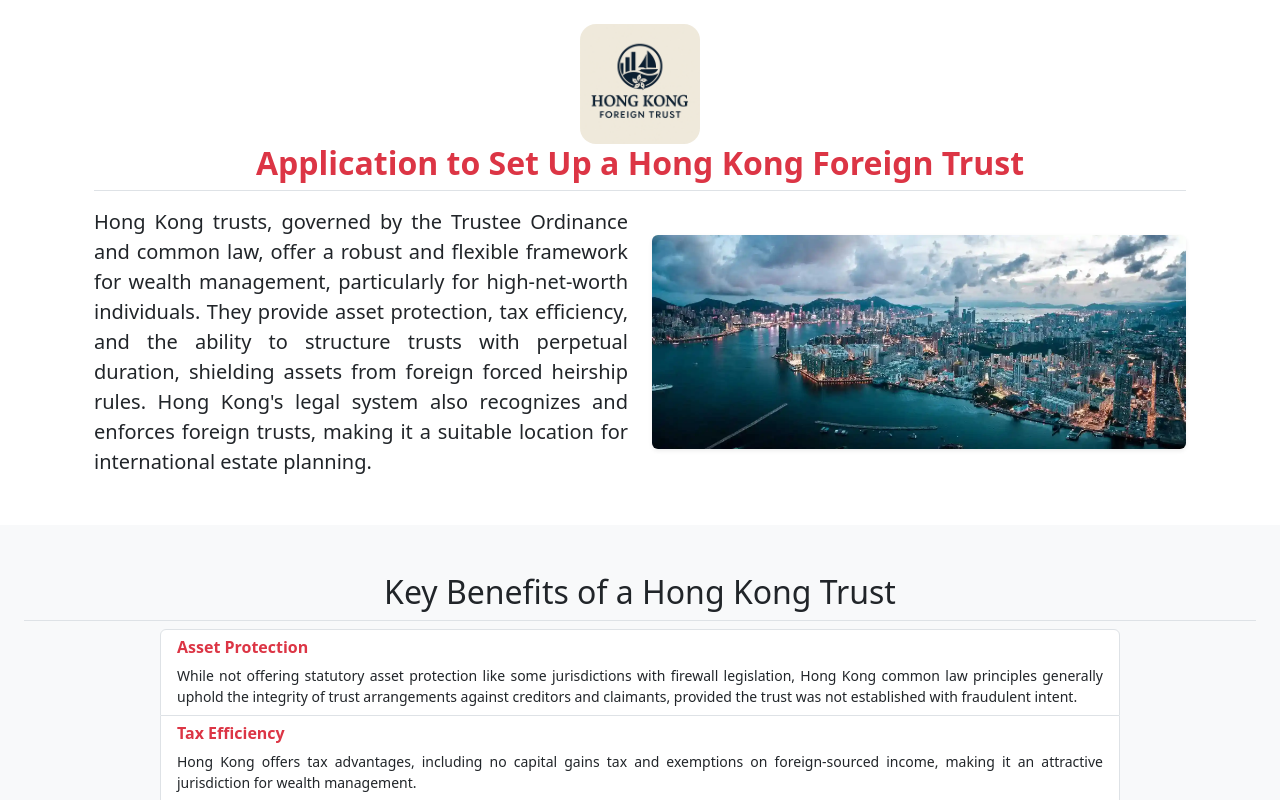
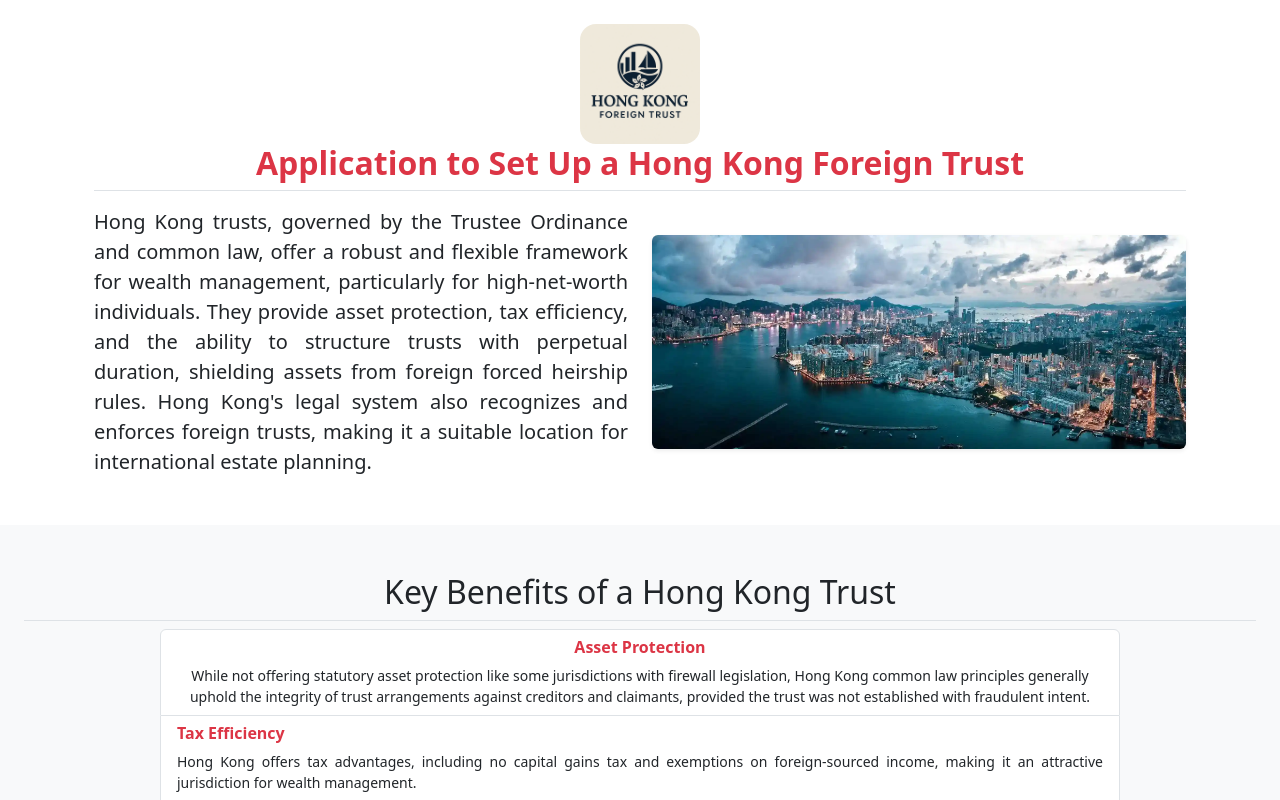
Before and after one commit to WhitelightningDev/hongkongtrust, an Angular app: page / in a window 1280 px wide. Shown: the top 800 px of the page. Built offline with nearby package versions, Linux system fonts and the light colour scheme.

Commit message:
`Update welcomepage.html: center asset protection text and adjust alignment`

```diff
--- a/src/app/pages/welcomepage/welcomepage.html
+++ b/src/app/pages/welcomepage/welcomepage.html
@@ -38,8 +38,8 @@
   <div class="d-flex flex-column flex-md-row  gap-4  align-items-center justify-content-center w-100">
     <div class="list-group mb-3 w-100" style="max-width: 960px;">
       <div class="list-group-item">
-        <h6 class="mb-2 fw-bold text-danger">Asset Protection</h6>
-        <p class="mb-0 small" style="text-align: justify;">
+        <h6 class="mb-2 fw-bold text-center text-danger">Asset Protection</h6>
+        <p class="mb-0 small" style="text-align: center;">
           While not offering statutory asset protection like some jurisdictions with firewall legislation,
           Hong Kong common law principles generally uphold the integrity of trust arrangements against
           creditors and claimants, provided the trust was not established with fraudulent intent.
```
